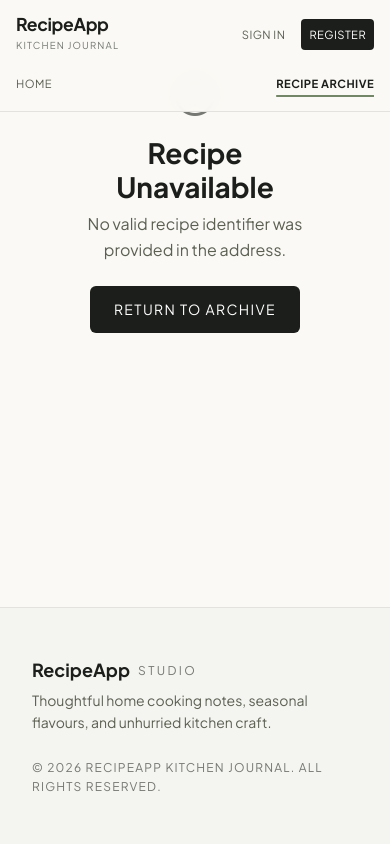
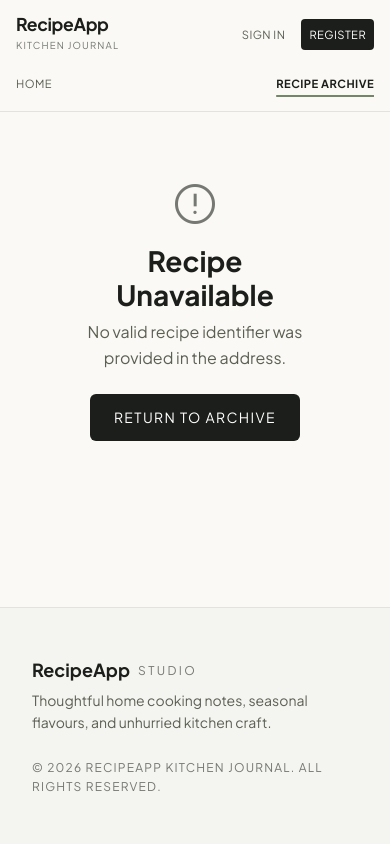
Before and after one commit to bdc-gh/CSCK543-end-of-module-assessment, a PHP site: page /views/recipes/detail.php in a window 390 px wide. Run offline with PHP 8.4, Linux system fonts and the light colour scheme.

Commit message:
fix recipe layout

```diff
--- a/assets/css/recipes.css
+++ b/assets/css/recipes.css
@@ -928,6 +928,12 @@ a.favourite-button:visited { color: #30332F; }
     padding-top: 1.5rem;
 }
 
+/* Clear the two-row fixed header on recipe pages. */
+.archive-page,
+.detail-page {
+    padding-top: 132px;
+}
+
 .recipe-page > div:first-child {
     margin-bottom: 1.5rem !important;
     flex-direction: column;
--- a/views/recipes/detail.php
+++ b/views/recipes/detail.php
@@ -30,7 +30,7 @@ $page_title = $recipe ? htmlspecialchars($recipe['title'], ENT_QUOTES, 'UTF-8')
 include __DIR__ . '/../../includes/header.php';
 ?>
 
-<main class="recipe-page">
+<main class="recipe-page detail-page">
     <div class="recipe-container">
 
         <?php if (!empty($error_notice)): ?>
--- a/views/recipes/index.php
+++ b/views/recipes/index.php
@@ -130,7 +130,7 @@ function escapeRecipe($value)
 }
 ?>
 <?php include __DIR__ . '/../../includes/header.php'; ?>
-<main class="recipe-page">
+<main class="recipe-page archive-page">
 
     <div class="archive-intro">
         <h1>Discover Recipes</h1>
```
Also changed, not shown: 1 other file.
